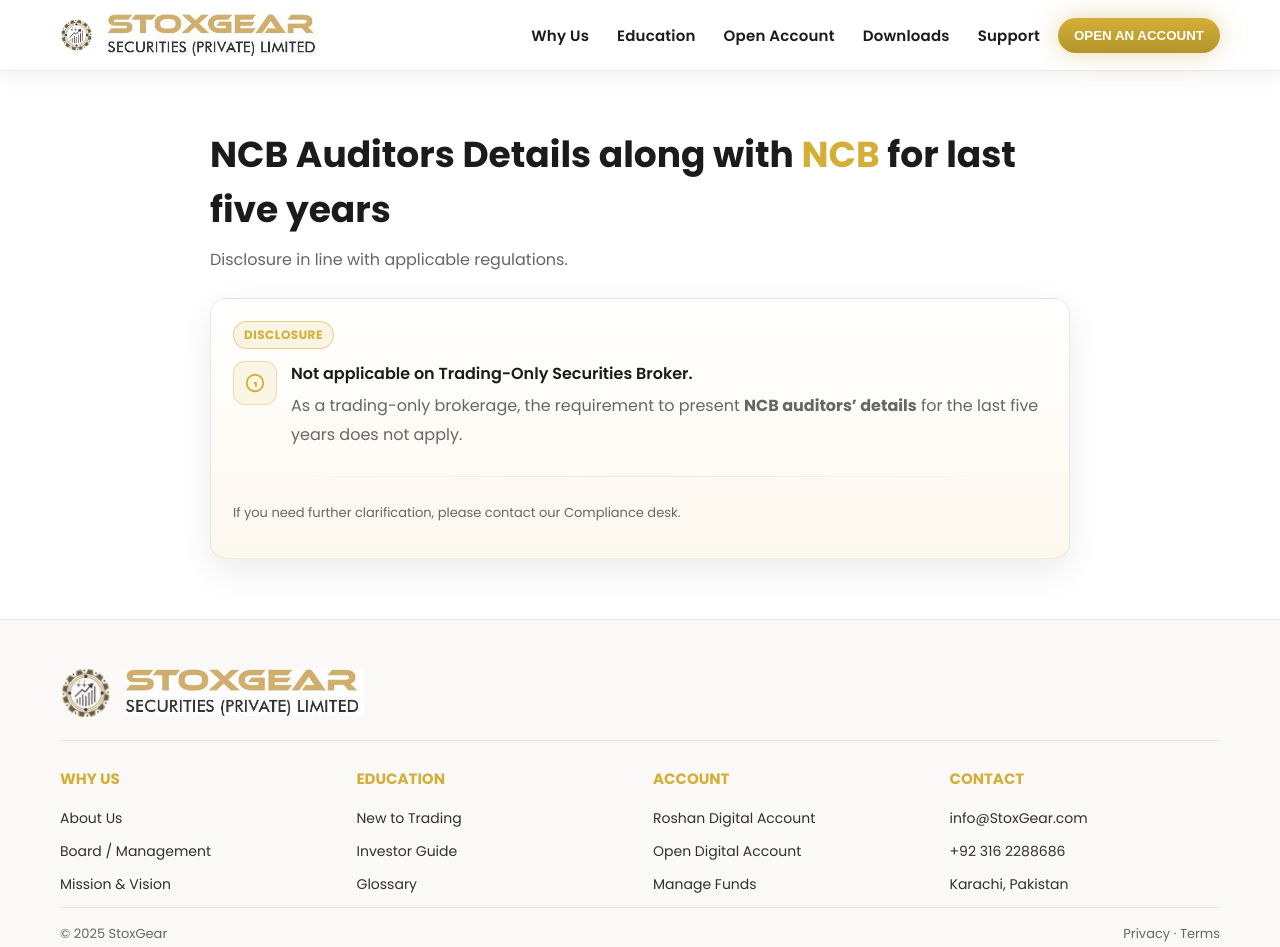
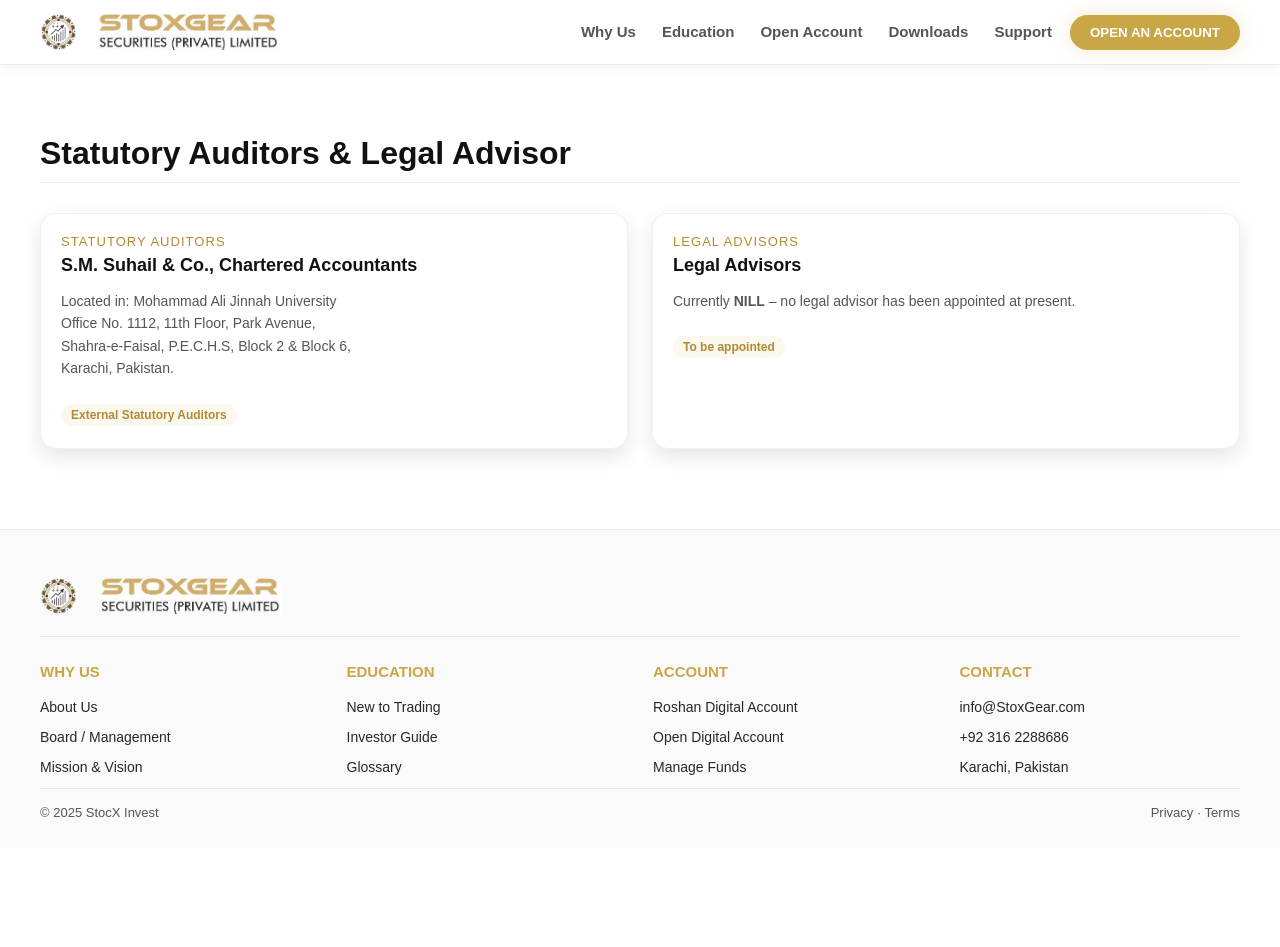
Before and after one commit to Hello218-dotcom/StoxGear2, a plain HTML site: page Ncb auditor details .html in a window 1280 px wide. After the commit the page ends 848 px from the top, so only its background shows below. Drawn offline with Linux system fonts and the light colour scheme.

Commit message:
Update Ncb auditor details .html

```diff
--- a/Ncb auditor details .html
+++ b/Ncb auditor details .html
@@ -1,181 +1,223 @@
 <!DOCTYPE html>
 <html lang="en">
 <head>
-<meta charset="utf-8" />
-<meta name="viewport" content="width=device-width, initial-scale=1" />
-<title>NCB Auditors Details – Disclosure</title>
-
-<link rel="preconnect" href="https://fonts.googleapis.com">
-<link rel="preconnect" href="https://fonts.gstatic.com" crossorigin>
-<link href="https://fonts.googleapis.com/css2?family=Poppins:wght@400;600;700&display=swap" rel="stylesheet">
+<meta charset="UTF-8">
+<meta name="viewport" content="width=device-width, initial-scale=1.0">
+<title>StocX Invest – Statutory Auditors & Legal Advisor</title>
 
 <style>
 :root{
-    --bg:#ffffff; --panel:#ffffff; --ink:#111827; --muted:#6b7280;
-    --brand:#caa03d; --brand-2:#e7c86c;
-    --radius:18px; --shadow:0 14px 34px rgba(17,24,39,.08);
-    --glow:0 0 18px rgba(202,160,61,.26),0 0 34px rgba(202,160,61,.18);
-    --maxw:1200px; --line:#e5e7eb;
+  --bg:#ffffff;
+  --surface:#fafafa;
+  --text:#111111;
+  --text-2:#555555;
+  --accent:#c9a646;   /* gold */
+  --accent-2:#b38b2e; /* deeper gold */
+  --accent-3:#c9a646; /* link gold */
+  --radius:16px;
+  --shadow:0 8px 20px rgba(0,0,0,.1);
 }
-  *{box-sizing:border-box}
-  html,body{margin:0;background:var(--bg);color:var(--ink);font-family:Poppins,system-ui,-apple-system,Segoe UI,Roboto,Arial,sans-serif}
-  a{color:inherit;text-decoration:none}
+html,body{
+  background:var(--bg);
+  color:var(--text);
+  font-family:"Poppins",sans-serif;
+  margin:0;
+  scroll-behavior:smooth;
+}
+a{color:var(--accent-3);text-decoration:none;transition:.2s}
+a:hover{color:var(--accent-2);text-decoration:underline}
+.btn,.btn-cta{
+  background:var(--accent);
+  color:#fff;font-weight:700;
+  padding:10px 20px;border:none;border-radius:50px;
+  box-shadow:0 0 12px rgba(201,166,70,.25);
+  transition:.2s;
+}
+.btn:hover,.btn-cta:hover{transform:translateY(-2px);background:var(--accent-2)}
 
-  /* NAVBAR */
-  .nx-navbar{position:sticky;top:0;z-index:1000;background:rgba(255,255,255,.92);
-             backdrop-filter:saturate(140%) blur(10px);border-bottom:1px solid var(--line)}
-  .nx-nav-inner{max-width:var(--maxw);margin:auto;padding:14px 20px;display:flex;align-items:center;gap:18px}
-  .nx-brand{display:flex;align-items:center;gap:14px}
-  .nx-logo{height:36px;width:auto}
-  .nx-logo2{height:42px;width:auto;object-fit:contain}
+/* ===== NAVBAR ===== */
+header.nx-navbar{
+  position:sticky;top:0;z-index:999;
+  backdrop-filter:blur(8px);
+  background:rgba(255,255,255,.95);
+  border-bottom:1px solid rgba(0,0,0,.08);
+  box-shadow:0 3px 10px rgba(0,0,0,.05);
+}
+.nx-nav-inner{
+  max-width:1200px;margin:0 auto;
+  padding:14px 24px;display:flex;align-items:center;gap:18px;
+}
+.nx-brand{display:flex;align-items:center;gap:12px;text-decoration:none;color:var(--text)}
+.nx-logo{height:36px;width:auto;display:block;object-fit:contain}
+.nx-logo2{height:36px;width:auto;display:block;object-fit:contain;margin-left:10px}
+.nx-tag{font-size:12px;color:var(--text-2)}
 .nx-grow{flex:1}
-  .nx-menu{display:flex;align-items:center;gap:28px}
+.nx-menu{display:flex;align-items:center;gap:26px;}
+.nx-link{position:relative;color:var(--text-2);font-weight:600;text-decoration:none;font-size:15px;}
+.nx-link:hover{color:var(--accent)}
+.nx-link:after{content:"";position:absolute;bottom:-6px;left:0;height:2px;width:0;background:var(--accent);transition:.25s ease;}
+.nx-link:hover:after{width:100%}
 .nx-item{position:relative}
-  .nx-link{color:var(--muted);font-weight:600;transition:.2s}
-  .nx-link:hover{color:var(--brand)}
-  /* dropdown hidden by default */
-  .nx-drop{position:absolute;top:calc(100% + 10px);left:0;min-width:240px;background:#fff;
-           border:1px solid var(--line);border-radius:14px;padding:10px;box-shadow:var(--shadow);
-           opacity:0;pointer-events:none;transform:translateY(6px);transition:.22s;z-index:1001}
-  .nx-item:hover .nx-drop{opacity:1;pointer-events:auto;transform:none}
-  .nx-drop a{display:block;padding:8px 12px;border-radius:10px;color:#111827;opacity:.95}
-  .nx-drop a:hover{background:rgba(202,160,61,.12);opacity:1}
-  .nx-cta{border:none;padding:10px 18px;border-radius:999px;font-weight:700;cursor:pointer;
-          background:linear-gradient(90deg,var(--brand),var(--brand-2));color:#111;box-shadow:var(--glow);transition:.2s}
-  .nx-cta:hover{transform:translateY(-1px)}
-  .nx-toggle{display:none;width:42px;height:42px;border:1px solid var(--line);border-radius:10px;background:#fff;color:var(--ink)}
+.nx-drop{
+  position:absolute;top:calc(100% + 10px);left:0;min-width:240px;
+  background:#fff;border:1px solid rgba(0,0,0,.08);
+  border-radius:14px;padding:10px;box-shadow:0 10px 25px rgba(0,0,0,.12);
+  opacity:0;transform:translateY(8px);pointer-events:none;transition:.25s ease;
+}
+.nx-item:hover .nx-drop{opacity:1;transform:none;pointer-events:auto;}
+.nx-drop a{display:block;color:var(--text);padding:8px 12px;border-radius:10px;}
+.nx-drop a:hover{background:var(--surface);color:var(--accent);}
+.nx-cta{
+  margin-left:auto;background:var(--accent);
+  color:#fff;font-weight:700;border:none;border-radius:30px;
+  padding:10px 20px;cursor:pointer;
+  box-shadow:0 0 20px rgba(201,166,70,.25);
+  transition:.2s;
+}
+.nx-cta:hover{transform:translateY(-2px);background:var(--accent-2)}
+.nx-toggle{display:none}
 
-  /* MOBILE */
-  @media (max-width:980px){
-    .nx-toggle{display:inline-grid;place-items:center}
-    .nx-menu{position:fixed;inset:70px 16px auto 16px;flex-direction:column;gap:12px;
-             padding:14px;background:#fff;border:1px solid var(--line);border-radius:16px;
-             box-shadow:var(--shadow);transform:translateY(-10px);opacity:0;pointer-events:none;transition:.22s}
-    .nx-menu.is-open{opacity:1;pointer-events:auto;transform:none}
-    .nx-drop{position:static;opacity:1;pointer-events:auto;box-shadow:none;border:none;padding:4px}
+/* ===== PAGE WRAP & HEADING ===== */
+.page-wrap{
+  max-width:1200px;
+  margin:70px auto 40px;
+  padding:0 20px 40px;
+}
+.page-heading{
+  margin-bottom:30px;
+  border-bottom:1px solid rgba(0,0,0,.08);
+  padding-bottom:10px;
+}
+.page-heading h1{
+  font-size:32px;
+  font-weight:600;
+  color:var(--text);
+  margin:0;
 }
 
-  /* FOOTER */
-  .nx-footer{background:#fff;border-top:1px solid var(--line);color:var(--ink)}
-  .nx-foot-wrap{max-width:var(--maxw);margin:auto;padding:48px 20px}
-  .nx-foot-top{display:flex;align-items:center;justify-content:space-between;padding-bottom:22px;border-bottom:1px solid var(--line)}
-  .nx-foot-brand{display:flex;align-items:center;gap:14px}
-  .nx-foot-grid{display:grid;grid-template-columns:repeat(auto-fit,minmax(220px,1fr));gap:26px;padding:26px 0 6px}
-  .nx-foot-col h4{margin:0 0 12px;color:var(--brand);font-size:15px}
-  .nx-foot-col a{display:block;color:var(--ink);padding:7px 0;font-size:14px;opacity:.9}
-  .nx-foot-col a:hover{opacity:1;color:var(--brand)}
-  .nx-foot-bottom{display:flex;justify-content:space-between;align-items:center;flex-wrap:wrap;padding-top:16px;border-top:1px solid var(--line);color:var(--muted);font-size:13px}
-
-  /* keep logos tame everywhere */
-  .nx-footer .nx-logo,.nx-footer .nx-logo2{height:50px;max-width:240px;object-fit:contain;vertical-align:middle}
-  @media (max-width:768px){
-    .nx-logo2,.nx-footer .nx-logo,.nx-footer .nx-logo2{height:40px;max-width:180px}
+/* ===== INFO CARDS (Auditors & Legal Advisor) ===== */
+.info-grid{
+  display:grid;
+  grid-template-columns:repeat(auto-fit,minmax(260px,1fr));
+  gap:24px;
 }
-  :root{
-    --bg:#ffffff;
-    --panel:#f9f9f9;
-    --ink:#1b1b1b;
-    --muted:#666666;
-    --accent:#d4af37;   /* gold */
-    --accent-2:#b4952c; /* deep gold */
-    --line:rgba(0,0,0,.08);
-    --r:16px;
-    --shadow:0 12px 34px rgba(0,0,0,.08);
+.info-card{
+  background:#fff;
+  border-radius:var(--radius);
+  border:1px solid rgba(0,0,0,.06);
+  box-shadow:var(--shadow);
+  padding:20px 20px 22px;
+  position:relative;
+  overflow:hidden;
+  transition:transform .3s ease, box-shadow .3s ease, border-color .3s ease,
+             opacity .45s ease, transform .45s ease;
+  opacity:0;
+  transform:translateY(18px);
+}
+.info-card.in{
+  opacity:1;
+  transform:translateY(0);
+}
+.info-card:before{
+  content:"";
+  position:absolute;
+  inset:0;
+  background:radial-gradient(circle at top left, rgba(201,166,70,.16), transparent 55%);
+  opacity:0;
+  transition:opacity .35s ease;
+  pointer-events:none;
+}
+.info-card:hover{
+  transform:translateY(-4px);
+  box-shadow:0 14px 32px rgba(0,0,0,.16);
+  border-color:var(--accent);
+}
+.info-card:hover:before{
+  opacity:1;
+}
+.info-label{
+  font-size:13px;
+  letter-spacing:.08em;
+  text-transform:uppercase;
+  color:var(--accent-2);
+  margin-bottom:6px;
+}
+.info-title{
+  font-size:18px;
+  font-weight:700;
+  margin:0 0 12px;
+  color:var(--text);
+}
+.info-body{
+  font-size:14px;
+  line-height:1.6;
+  color:var(--text-2);
+}
+.info-pill{
+  display:inline-block;
+  margin-top:10px;
+  padding:4px 10px;
+  border-radius:999px;
+  font-size:12px;
+  background:rgba(201,166,70,.08);
+  color:var(--accent-2);
+  font-weight:600;
 }
 
-  *,*::before,*::after{box-sizing:border-box}
-  html,body{height:100%}
-  body{
-    margin:0;
-    font-family:Poppins,system-ui,-apple-system,Segoe UI,Roboto,Arial,sans-serif;
-    color:var(--ink);
-    background:var(--bg);
+/* simple fade-up helper for heading section */
+.fade-up{
+  opacity:0;
+  transform:translateY(22px);
+  transition:opacity .5s ease, transform .5s ease;
+}
+.fade-up.show{
+  opacity:1;
+  transform:translateY(0);
 }
 
-  .wrap{max-width:900px;margin:56px auto;padding:0 20px}
-  .title{margin:0 0 10px;font-size:clamp(22px,3.4vw,36px);color:var(--ink)}
-  .title em{color:var(--accent);font-style:normal}
-  .sub{margin:0 0 26px;color:var(--muted)}
-
-  .card{
-    background:linear-gradient(180deg,#ffffff,#fdf8ee);
-    border:1px solid var(--line);
-    border-radius:var(--r);
-    padding:22px;
-    box-shadow:var(--shadow);
-    transition:transform .22s ease,border-color .25s ease,box-shadow .25s ease;
-  }
-  .card:hover{transform:translateY(-3px);border-color:rgba(212,175,55,.4);box-shadow:0 10px 34px rgba(212,175,55,.25)}
-
-  .kicker{
-    display:inline-block;background:rgba(212,175,55,.12);border:1px solid rgba(212,175,55,.5);color:var(--accent);
-    padding:4px 10px;border-radius:999px;font-size:12px;font-weight:700;margin-bottom:12px;text-transform:uppercase;letter-spacing:.04em
-  }
-
-  .row{display:flex;gap:14px;align-items:flex-start}
-  .badge-ico{width:44px;height:44px;border-radius:12px;display:grid;place-items:center;flex:0 0 auto;
-    background:rgba(212,175,55,.1);border:1px solid rgba(212,175,55,.35);
-  }
-  .ico{width:22px;height:22px;stroke:var(--accent);stroke-width:2;fill:none}
-  .msg{margin:0;color:var(--ink);font-weight:600}
-  .hint{margin:6px 0 0;color:var(--muted);line-height:1.8}
-  .hr{height:1px;background:linear-gradient(90deg,transparent,var(--line),transparent);margin:26px 0}
-  .foot{color:var(--muted);font-size:13px}
-
-  /* NAVBAR */
-  .nx-navbar{
-    position:sticky; top:0; z-index:999;
-    background:rgba(255,255,255,0.95);
-    border-bottom:1px solid var(--line);
-    box-shadow:0 6px 18px rgba(0,0,0,.06);
-  }
-  .nx-nav-inner{max-width:1200px;margin:0 auto;padding:14px 20px;display:flex;align-items:center;gap:18px}
-  .nx-logo{height:32px;width:auto;}
-  .nx-tag{font-size:12px;color:var(--muted)}
-  .nx-grow{flex:1}
-  .nx-menu{display:flex;align-items:center;gap:28px}
-  .nx-link{position:relative;color:var(--ink);text-decoration:none;font-weight:600;font-size:15px;letter-spacing:.2px}
-  .nx-link:after{content:"";position:absolute;left:0;right:0;bottom:-6px;height:2px;background:linear-gradient(90deg,var(--accent),transparent);transform:scaleX(0);transition:transform .25s ease}
-  .nx-link:hover:after{transform:scaleX(1)}
-  .nx-cta{appearance:none;border:none;cursor:pointer;padding:10px 16px;font-weight:700;color:#fff;background:linear-gradient(180deg,var(--accent),var(--accent-2));border-radius:999px;transition:transform .15s ease, box-shadow .3s ease}
-  .nx-cta:hover{transform:translateY(-1px);box-shadow:0 10px 22px rgba(212,175,55,.3)}
-  .nx-toggle{display:none;width:44px;height:44px;border-radius:10px;border:1px solid var(--line);background:#fff;color:var(--accent);cursor:pointer}
-  .nx-toggle svg{width:20px;height:20px}
-  .nx-navbar.is-shrink .nx-nav-inner{padding:10px 20px}
-
-  /* FOOTER */
+/* ===== FOOTER ===== */
 .nx-footer{
-    margin-top:60px;
-    background:#faf9f7;
-    border-top:1px solid var(--line);
-    color:var(--ink);
+  margin-top:40px;
+  background:var(--surface);
+  border-top:1px solid rgba(0,0,0,.08);
+  color:var(--text-2);
 }
 .nx-foot-wrap{max-width:1200px;margin:0 auto;padding:48px 20px 28px}
-  .nx-foot-top{display:flex;align-items:center;justify-content:space-between;gap:18px;padding-bottom:22px;border-bottom:1px solid var(--line)}
-  .nx-foot-logo{height:36px;width:auto;}
-  .nx-foot-tag{font-size:13px;color:var(--muted)}
+.nx-foot-top{display:flex;align-items:center;justify-content:space-between;gap:18px;
+  padding-bottom:22px;border-bottom:1px solid rgba(0,0,0,.08)}
+.nx-foot-brand{display:flex;align-items:center;gap:14px;text-decoration:none;color:var(--text)}
+.nx-foot-logo{height:36px;width:auto;filter:none}
+.nx-foot-tag{font-size:13px;color:var(--text-2)}
+.nx-foot-grid{display:grid;grid-template-columns:repeat(4,minmax(0,1fr));gap:26px;padding:26px 0 6px}
+@media(max-width:900px){.nx-foot-grid{grid-template-columns:repeat(2,1fr)}}
+@media(max-width:540px){.nx-foot-grid{grid-template-columns:1fr}}
 .nx-foot-col h4{margin:0 0 12px;color:var(--accent);font-size:15px}
-  .nx-foot-col a{display:block;color:var(--ink);text-decoration:none;opacity:.9;padding:6px 0;font-size:14px}
-  .nx-foot-col a:hover{opacity:1;color:var(--accent)}
-  .nx-foot-bottom{display:flex;align-items:center;justify-content:space-between;gap:12px;padding-top:16px;border-top:1px solid var(--line);color:var(--muted);font-size:13px}
+.nx-foot-col a{display:block;color:var(--text);text-decoration:none;opacity:.9;padding:7px 0;font-size:14px}
+.nx-foot-col a:hover{opacity:1;transform:translateX(2px);color:#000}
+.nx-foot-bottom{display:flex;align-items:center;justify-content:space-between;gap:12px;
+  padding-top:16px;border-top:1px solid rgba(0,0,0,.08);color:var(--text-2);font-size:13px}
 </style>
 </head>
 
-<b<!-- ====== NAVBAR ====== -->
-<header class="nx-navbar" id="nxHeader">
+<body>
+<!-- ========== NAVBAR ========== -->
+<header class="nx-navbar">
   <div class="nx-nav-inner">
-    <a class="nx-brand" href="index.html">
-      <img class="nx-logo" src="stoxgear-logo.jpg" alt="StoxGear">
-      <img class="nx-logo2" src="WhatsApp Image 2025-10-18 at 10.34.53_ed0e28f6.jpg" alt="Partner">
+    <a class="nx-brand" href="#">
+      <!-- main logo -->
+      <img class="nx-logo" src="stoxgear-logo.jpg" alt="Stoxgear Securities (Private) Limited">
+      <!-- second/partner logo -->
+      <img class="nx-logo2" src="WhatsApp Image 2025-10-18 at 10.34.53_ed0e28f6.jpg" alt="Partner Logo">
     </a>
 
     <div class="nx-grow"></div>
 
-    <nav class="nx-menu" id="nxMenu">
+    <nav class="nx-menu">
+      <!-- WHY US -->
       <div class="nx-item">
         <a class="nx-link" href="#">Why Us</a>
         <div class="nx-drop">
-          <a href="about.html">About Us</a>
+          <a href="about.html">About US</a>
           <a href="BOARD of directors.html">Board of Directors / Management</a>
           <a href="Mission.html">Mission / Vision</a>
           <a href="associated companies.html">Associated Companies</a>
@@ -185,13 +227,13 @@
         </div>
       </div>
 
+      <!-- EDUCATION -->
       <div class="nx-item">
         <a class="nx-link" href="#">Education</a>
         <div class="nx-drop">
           <a href="New to trading.html">New to Trading</a>
           <a href="Investorguid.html">Investor Guide</a>
           <a href="Glossary.html">Glossary</a>
-          <!-- put these inside your existing <div class="nx-drop"> ... </div> -->
           <a href="psx-rule-book.html">PSX Rule Book</a>
           <a href="common-terms-share-market.html">Common Terms of Share Market</a>
           <a href="online-order-execution-flow.html">Online Order Execution Flow</a>
@@ -200,10 +242,10 @@
           <a href="risk-disclosure-document.html">Risk Disclosure Document</a>
           <a href="procedure-cancel-pending-orders.html">Procedure To Cancel Pending Orders</a>
           <a href="faqs.html">FAQs</a>
-
         </div>
       </div>
 
+      <!-- OPEN ACCOUNT -->
       <div class="nx-item">
         <a class="nx-link" href="#">Open Account</a>
         <div class="nx-drop">
@@ -213,6 +255,7 @@
         </div>
       </div>
 
+      <!-- DOWNLOADS -->
       <div class="nx-item">
         <a class="nx-link" href="#">Downloads</a>
         <div class="nx-drop">
@@ -221,11 +264,12 @@
         </div>
       </div>
 
+      <!-- SUPPORT -->
       <div class="nx-item">
         <a class="nx-link" href="#">Support</a>
         <div class="nx-drop">
           <a href="investor complaint.html">Investor Complaint</a>
-          <a href="Annaual half yearly.html">Annual / Half yearly / Quarterly Financials</a>
+          <a href="Annaual half yearly.html">Annual / Half yearly / Quarterly Financial Statements</a>
           <a href="Auditor.html">Statutory Auditor Details</a>
           <a href="Ncb auditor details .html">NCB Auditor Details</a>
           <a href="KYC poslicy.html">CDD / KYC Policy</a>
@@ -235,56 +279,76 @@
           <a href="psx complaint.html">PSX Complaint</a>
           <a href="UIs of NICCPL.html">UIS Services of NCCPL</a>
           <a href="Eservices By CDC.html">EServices by CDC</a>
+          <a href="#">PSX Rule Book</a>
+          <a href="#">Common Terms of Share Market</a>
+          <a href="#">Online Order Execution Flow</a>
+          <a href="#">Order Settlement Flow</a>
+          <a href="#">Arbitration Procedure</a>
+          <a href="#">Risk Disclosure Document</a>
+          <a href="#">Procedure To Cancel Pending Orders</a>
+          <a href="#">Glossary</a>
+          <a href="#">FAQs</a>
         </div>
       </div>
     </nav>
 
     <button class="nx-cta">OPEN AN ACCOUNT</button>
-    <button class="nx-toggle" id="nxToggle" aria-label="Toggle menu" aria-controls="nxMenu" aria-expanded="false">☰</button>
+    <button class="nx-toggle">☰</button>
   </div>
 </header>
 
-<script>
-  const toggle=document.getElementById('nxToggle');
-  const menu=document.getElementById('nxMenu');
-  toggle?.addEventListener('click',()=>{
-    menu.classList.toggle('is-open');
-    toggle.setAttribute('aria-expanded',menu.classList.contains('is-open'));
-  });
-</script>
+<!-- hidden brand/footer logos kept (if used elsewhere by you) -->
+<a class="nx-brand" href="#" style="display:none">
+  <img class="nx-logo" src="./stoxgear-logo.jpg" alt="Stoxgear Securities (Private) Limited">
+  <span class="nx-tag">Your <span style="color:var(--accent)">X</span> factor to Investments</span>
+</a>
 
-<main class="wrap" id="top">
-  <h1 class="title reveal">NCB Auditors Details along with <em>NCB</em> for last five years</h1>
-  <p class="sub reveal">Disclosure in line with applicable regulations.</p>
+<a class="nx-foot-brand" href="#" style="display:none">
+  <img class="nx-foot-logo" src="./stoxgear-logo.jpg" alt="Stoxgear Securities (Private) Limited">
+  <span class="nx-foot-tag">Your <span style="color:var(--accent)">X</span> factor to Investments</span>
+</a>
 
-  <article class="card reveal">
-    <span class="kicker">Disclosure</span>
-    <div class="row">
-      <div class="badge-ico">
-        <svg class="ico" viewBox="0 0 24 24">
-          <circle cx="12" cy="12" r="9"/>
-          <path d="M12 8.5v.01M11 12h2v4"/>
-        </svg>
-      </div>
-      <div>
-        <p class="msg">Not applicable on Trading-Only Securities Broker.</p>
-        <p class="hint">As a trading-only brokerage, the requirement to present <strong>NCB auditors’ details</strong> for the last five years does not apply.</p>
-      </div>
-    </div>
-    <div class="hr"></div>
-    <p class="foot">If you need further clarification, please contact our Compliance desk.</p>
+<!-- ========== MAIN CONTENT ========== -->
+<main class="page-wrap">
+  <header class="page-heading fade-up">
+    <h1>Statutory Auditors &amp; Legal Advisor</h1>
+  </header>
+
+  <section class="info-grid">
+    <!-- Statutory Auditors card -->
+    <article class="info-card">
+      <div class="info-label">Statutory Auditors</div>
+      <h2 class="info-title">S.M. Suhail &amp; Co., Chartered Accountants</h2>
+      <p class="info-body">
+        Located in: Mohammad Ali Jinnah University<br>
+        Office No. 1112, 11th Floor, Park Avenue,<br>
+        Shahra-e-Faisal, P.E.C.H.S, Block 2 &amp; Block 6,<br>
+        Karachi, Pakistan.
+      </p>
+      <span class="info-pill">External Statutory Auditors</span>
     </article>
+
+    <!-- Legal Advisors card -->
+    <article class="info-card">
+      <div class="info-label">Legal Advisors</div>
+      <h2 class="info-title">Legal Advisors</h2>
+      <p class="info-body">
+        Currently <strong>NILL</strong> – no legal advisor has been appointed at present.
+      </p>
+      <span class="info-pill">To be appointed</span>
+    </article>
+  </section>
 </main>
-<!-- ====== FOOTER ====== -->
+
+<!-- ========== FOOTER ========== -->
 <footer class="nx-footer">
   <div class="nx-foot-wrap">
     <div class="nx-foot-top">
-      <a class="nx-foot-brand" href="index.html">
-        <img class="nx-logo" src="stoxgear-logo.jpg" alt="StoxGear">
-        <img class="nx-logo2" src="WhatsApp Image 2025-10-18 at 10.34.53_ed0e28f6.jpg" alt="Partner">
+      <a class="nx-foot-brand" href="#">
+        <img class="nx-foot-logo" src="stoxgear-logo.jpg" alt="Stoxgear Securities (Private) Limited">
+        <img class="nx-foot-logo" src="WhatsApp Image 2025-10-18 at 10.34.53_ed0e28f6.jpg" alt="Partner Logo" style="margin-left:10px;">
       </a>
     </div>
-
     <div class="nx-foot-grid">
       <div class="nx-foot-col">
         <h4>WHY US</h4>
@@ -292,38 +356,47 @@
         <a href="BOARD of directors.html">Board / Management</a>
         <a href="Mission.html">Mission & Vision</a>
       </div>
-
       <div class="nx-foot-col">
         <h4>EDUCATION</h4>
         <a href="New to trading.html">New to Trading</a>
         <a href="Investorguid.html">Investor Guide</a>
         <a href="Glossary.html">Glossary</a>
       </div>
-
       <div class="nx-foot-col">
         <h4>ACCOUNT</h4>
-        <a href="Rda.html">Roshan Digital Account</a>
-        <a href="Acoocint opening.html">Open Digital Account</a>
+        <a href="#">Roshan Digital Account</a>
+        <a href="Rda.html">Open Digital Account</a>
         <a href="DMANAGE FUDNDS.HTML">Manage Funds</a>
       </div>
-
-      <div class="nx-foot-col" id="contact">
+      <div class="nx-foot-col">
         <h4>CONTACT</h4>
         <a href="mailto:info@StoxGear.com">info@StoxGear.com</a>
-        <a href="tel:+923162288686">+92 316 2288686</a>
+        <a href="#">+92 316 2288686</a>
         <a href="#">Karachi, Pakistan</a>
       </div>
     </div>
-
     <div class="nx-foot-bottom">
-      <span>© <script>document.write(new Date().getFullYear())</script> StoxGear</span>
+      <span>© <script>document.write(new Date().getFullYear())</script> StocX Invest</span>
       <span>
-        <a href="#" style="color:var(--muted);text-decoration:none">Privacy</a> ·
-        <a href="#" style="color:var(--muted);text-decoration:none">Terms</a>
+        <a href="#" style="color:var(--text-2);text-decoration:none">Privacy</a> ·
+        <a href="#" style="color:var(--text-2);text-decoration:none">Terms</a>
       </span>
     </div>
   </div>
 </footer>
 
+<script>
+// simple intersection observer for fade / card animation
+const observer = new IntersectionObserver(entries => {
+  entries.forEach(entry => {
+    if(entry.isIntersecting){
+      entry.target.classList.add('in','show');
+    }
+  });
+},{threshold:.2});
+
+// animate heading + cards
+document.querySelectorAll('.info-card, .fade-up').forEach(el => observer.observe(el));
+</script>
 </body>
 </html>
```
Lines whose indentation alone changed are shown as unchanged.
